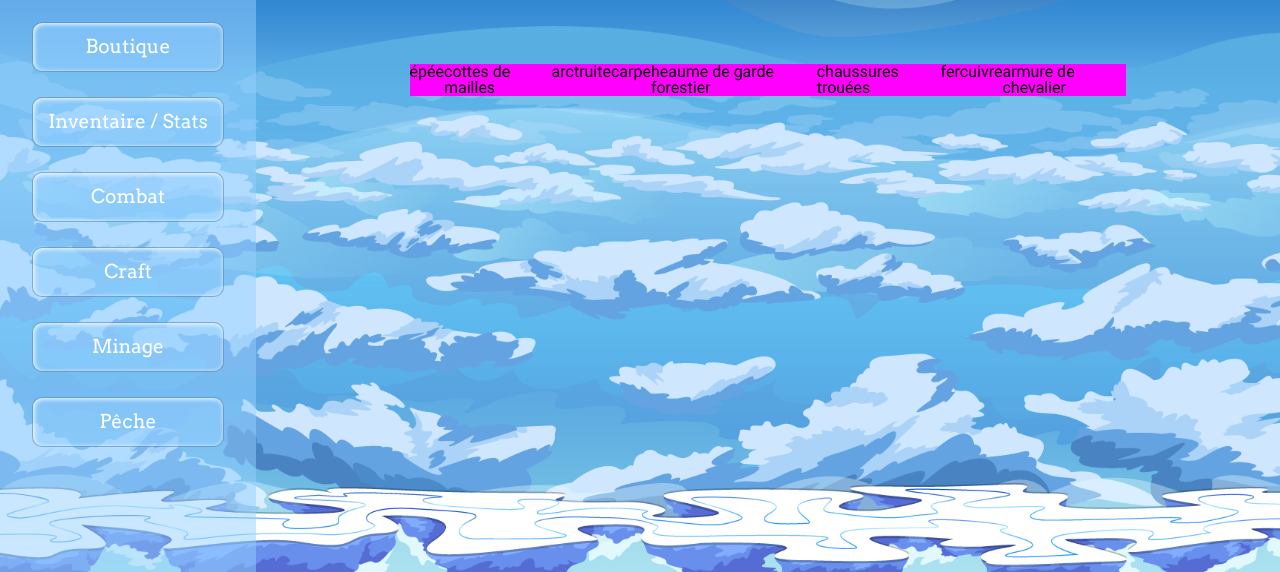
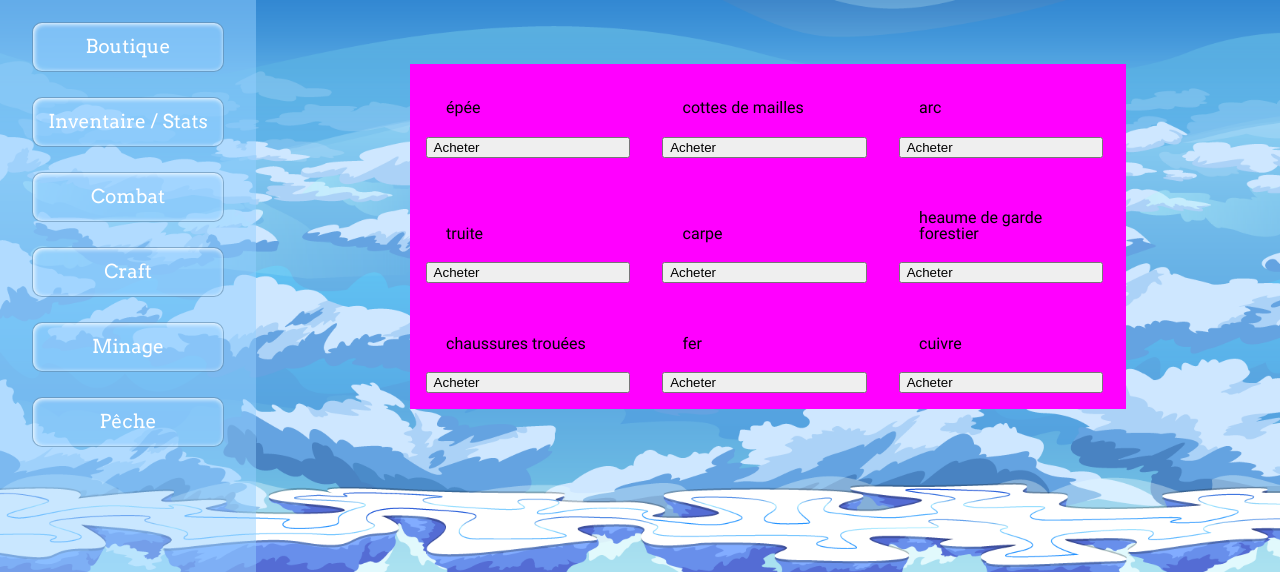
Before and after one commit to jct82/idle_RPG, a React app in the folder Front/: page /shop in a window 1280 px wide. Shown: the part 228-800 px from the top of the page. Built offline with nearby package versions, Linux system fonts and the light colour scheme.

Commit message:
correction reducer/shop index and add some more css

```diff
--- a/Front/package.json
+++ b/Front/package.json
@@ -53,6 +53,7 @@
     "react-dom": "*",
     "react-redux": "^7.2.6",
     "react-router-dom": "^6.2.1",
-    "redux": "^4.1.2"
+    "redux": "^4.1.2",
+    "uuid": "^8.3.2"
   }
 }
--- a/Front/src/actions/shop.js
+++ b/Front/src/actions/shop.js
@@ -1,5 +1,10 @@
 export const RANDOM_STUFF = 'RANDOM_STUFF';
+export const MODALE_OPEN = 'MODALE_OPEN';
 
 export const randomStuff = () => ({
   type: RANDOM_STUFF,
 });
+
+export const modaleOpen = () => ({
+  type: MODALE_OPEN,
+});
--- a/Front/src/components/Shop/index.js
+++ b/Front/src/components/Shop/index.js
@@ -1,11 +1,19 @@
 import './style.scss';
 import { useEffect } from 'react';
 import { useSelector, useDispatch } from 'react-redux';
-import { randomStuff } from '../../actions/shop';
+import { v4 as uuidv4 } from 'uuid';
+import { randomStuff, modaleOpen } from '../../actions/shop';
 
 export default function Shop() {
   const { stuffs } = useSelector((state) => state.shop);
-  console.log(stuffs);
+  // console.log(stuffs);
+  // on force le tableau à n'avoir qu'un nombre limité d'élément
+  stuffs.length = 9;
+  // console.log(stuffs.length);
+  const dispatch = useDispatch();
+  const openModale = () => {
+    dispatch(modaleOpen());
+  };
 
   return (
     <div className="shopContainer">
@@ -14,8 +22,11 @@ export default function Shop() {
       </div>
       <div className="shopInventory">
         {stuffs.map((stuff) => (
-          <div>
-            {stuff.nom}
+          <div className="stuff" key={uuidv4()}>
+            <div className="shopStuff">
+              {stuff.nom}
+            </div>
+            <button onClick={openModale} className="buyButton" type="button"> Acheter </button>
           </div>
         ))}
       </div>
--- a/Front/src/components/Shop/style.scss
+++ b/Front/src/components/Shop/style.scss
@@ -17,10 +17,25 @@
     background-color: #f0f;
     display: flex;
     width: 70%;
-    height: 70%;
+    height: 50%;
     margin: 10% auto;
-
+    flex-wrap: wrap;
+    align-items: flex-end;
+  }
+  &Stuff{
+    padding: 10%;
+    display: flex;
   }
 
 
 }
+.stuff{
+  display: flex;
+  flex-direction: column;
+  width: 33%;
+  height: 30%;
+  padding: 1em;
+  .buyButton {
+  display: flex;
+}
+}
--- a/Front/src/reducers/shop.js
+++ b/Front/src/reducers/shop.js
@@ -1,6 +1,7 @@
-import { RANDOM_STUFF } from '../actions/shop';
+import { RANDOM_STUFF, MODALE_OPEN } from '../actions/shop';
 
 const initialState = {
+  isOpen: false,
   stuffs: [
     {
       id: 1,
@@ -82,6 +83,11 @@ const shop = (state = initialState, action = {}) => {
       return {
         ...state,
       };
+    case MODALE_OPEN:
+      return {
+        ...state,
+        isOpen: !state.isOpen,
+      };
     default:
       return state;
   }
```
Also changed, not shown: 1 other file.
